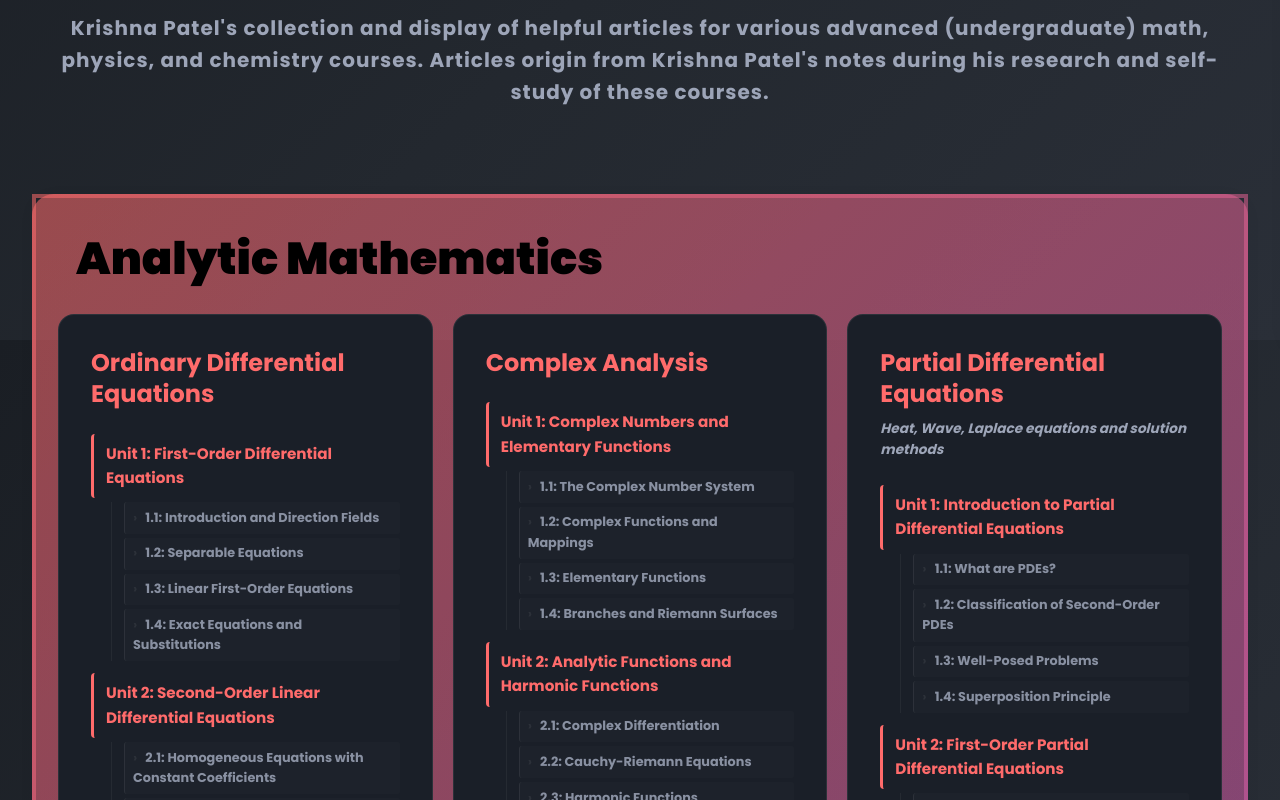
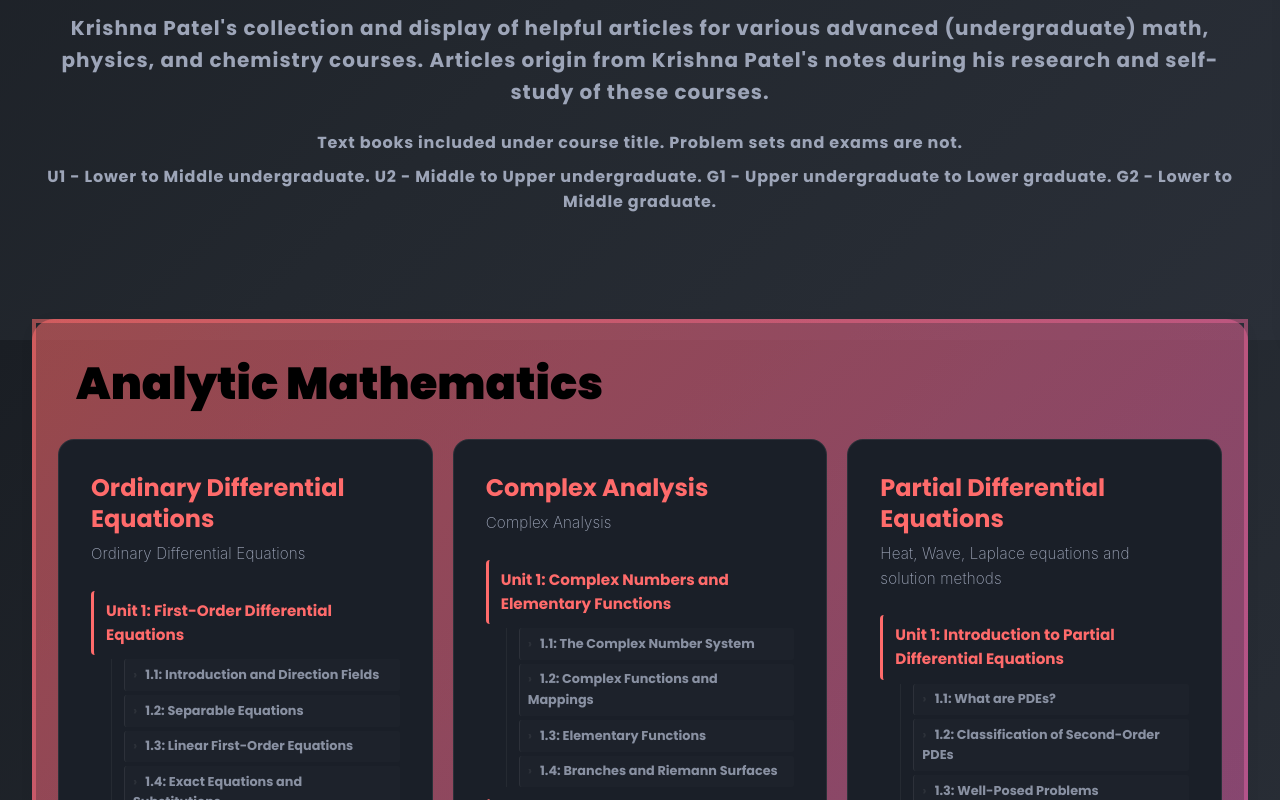
Before and after one commit to H-stack-gif/EigenAcademy, a React (Vite) app: page / in a window 1280 px wide. Shown: the part 460-1260 px from the top of the page. Built offline with nearby package versions, Linux system fonts and the light colour scheme.

Commit message:
subtitles

```diff
--- a/src/data/courses.js
+++ b/src/data/courses.js
@@ -6,6 +6,7 @@ export const courses = {
       {
         id: "odes",
         name: "Ordinary Differential Equations",
+        subtitle: "Ordinary Differential Equations",
         units: [
           {
             id: "1",
@@ -76,6 +77,7 @@ export const courses = {
       {
         id: "complex-analysis",
         name: "Complex Analysis",
+        subtitle: "Complex Analysis",
         units: [
           {
             id: "1",
@@ -243,6 +245,7 @@ export const courses = {
       {
         id: "multivariable-calculus",
         name: "Multivariable Calculus",
+        subtitle: "Multivariable Calculus",
         units: [
           {
             id: "mock",
@@ -331,6 +334,7 @@ export const courses = {
       {
         id: "linear-algebra",
         name: "Linear Algebra",
+        subtitle: "Linear Algebra",
         units: [
           {
             id: "1",
@@ -558,6 +562,7 @@ export const courses = {
       {
         id: "thermodynamics-statmech",
         name: "Thermodynamics & Statistical Mechanics",
+        subtitle: "Thermodynamics & Statistical Mechanics",
         units: [
           {
             id: "1",
@@ -659,6 +664,7 @@ export const courses = {
       {
         id: "fluid-mechanics",
         name: "Fluid Mechanics",
+        subtitle: "Fluid Mechanics",
         units: [
           {
             id: "1",
@@ -760,6 +766,7 @@ export const courses = {
       {
         id: "electromagnetism",
         name: "Electromagnetism",
+        subtitle: "Electromagnetism",
         units: [
           {
             id: "1",
@@ -1094,6 +1101,7 @@ export const courses = {
       {
         id: "material-science",
         name: "Introduction to Material Science",
+        subtitle: "Introduction to Material Science",
         units: [
           {
             id: "1",
--- a/src/pages/CoursePage.css
+++ b/src/pages/CoursePage.css
@@ -47,24 +47,29 @@
 
 .course-sidebar-title {
   font-size: 1.75rem;
-  margin-bottom: 0.5rem;
+  margin-bottom: 0;
   font-weight: 600;
   line-height: 1.2;
 }
 
 .course-sidebar-subtitle {
-  font-size: 0.85rem;
+  font-family: 'Inter', -apple-system, BlinkMacSystemFont, sans-serif;
+  font-size: 1.5rem;
   color: var(--text-secondary);
-  font-style: italic;
-  margin-bottom: 2rem;
-  padding-bottom: 1rem;
-  border-bottom: 1px solid var(--border-subtle);
+  font-style: normal;
+  font-weight: 400;
+  line-height: 1.4;
+  margin-top: 1rem;
+  margin-bottom: 0;
 }
 
 .units-nav {
   display: flex;
   flex-direction: column;
   gap: 1rem;
+  margin-top: 2rem;
+  padding-top: 1rem;
+  border-top: 1px solid var(--border-subtle);
 }
 
 .nav-unit-group {
--- a/src/pages/CoursePage.jsx
+++ b/src/pages/CoursePage.jsx
@@ -74,9 +74,6 @@ function CoursePage() {
           <h2 className="course-sidebar-title" style={{ color: categoryColor }}>
             {course.name}
           </h2>
-          {course.subtitle && (
-            <p className="course-sidebar-subtitle">{course.subtitle}</p>
-          )}
 
           <nav className="units-nav">
             {course.units.map((unit) => (
--- a/src/pages/Homepage.css
+++ b/src/pages/Homepage.css
@@ -134,6 +134,20 @@
   font-weight: 300;
   letter-spacing: 0.05em;
   margin: 0;
+}
+
+.additional-text {
+  margin-top: 2rem;
+  text-align: center;
+}
+
+.additional-text p {
+  font-size: clamp(0.85rem, 1.5vw, 1rem);
+  color: var(--text-secondary);
+  font-weight: 300;
+  letter-spacing: 0.05em;
+  margin: 0.5rem 0;
+  line-height: 1.6;
 }
 
 .click-label {
@@ -389,11 +403,13 @@
 }
 
 .course-subtitle {
-  font-size: 0.85rem;
+  font-family: 'Inter', -apple-system, BlinkMacSystemFont, sans-serif;
+  font-size: 0.95rem;
   color: var(--text-secondary);
-  font-weight: 300;
-  font-style: italic;
-  margin-top: 0.25rem;
+  font-weight: 200;
+  font-style: normal;
+  margin-top: 0.5rem;
+  letter-spacing: 0.01em;
 }
 
 .units-preview {
--- a/src/pages/Homepage.jsx
+++ b/src/pages/Homepage.jsx
@@ -53,6 +53,11 @@ function Homepage() {
         <div className="subtitle-container">
           <img src="/pngtree-creative-arrows-png-image_2951081-removebg-preview.png" alt="" className="arrow-decoration" />
           <p className="subtitle">Krishna Patel's collection and display of helpful articles for various advanced (undergraduate) math, physics, and chemistry courses. Articles origin from Krishna Patel's notes during his research and self-study of these courses.</p>
+        </div>
+
+        <div className="additional-text">
+          <p>Text books included under course title. Problem sets and exams are not.</p>
+          <p>U1 - Lower to Middle undergraduate. U2 - Middle to Upper undergraduate. G1 - Upper undergraduate to Lower graduate. G2 - Lower to Middle graduate.</p>
         </div>
       </header>
 
```
